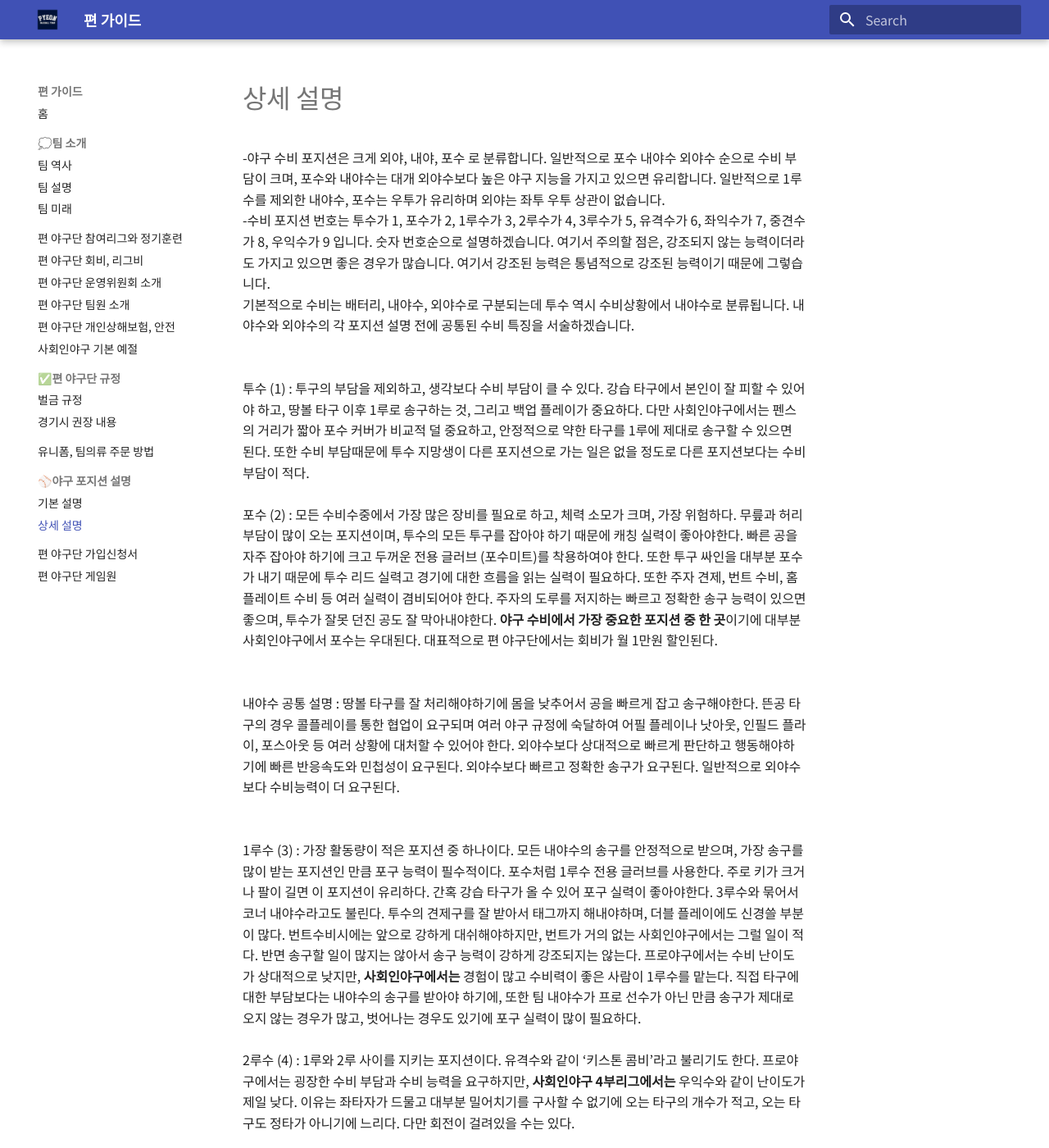
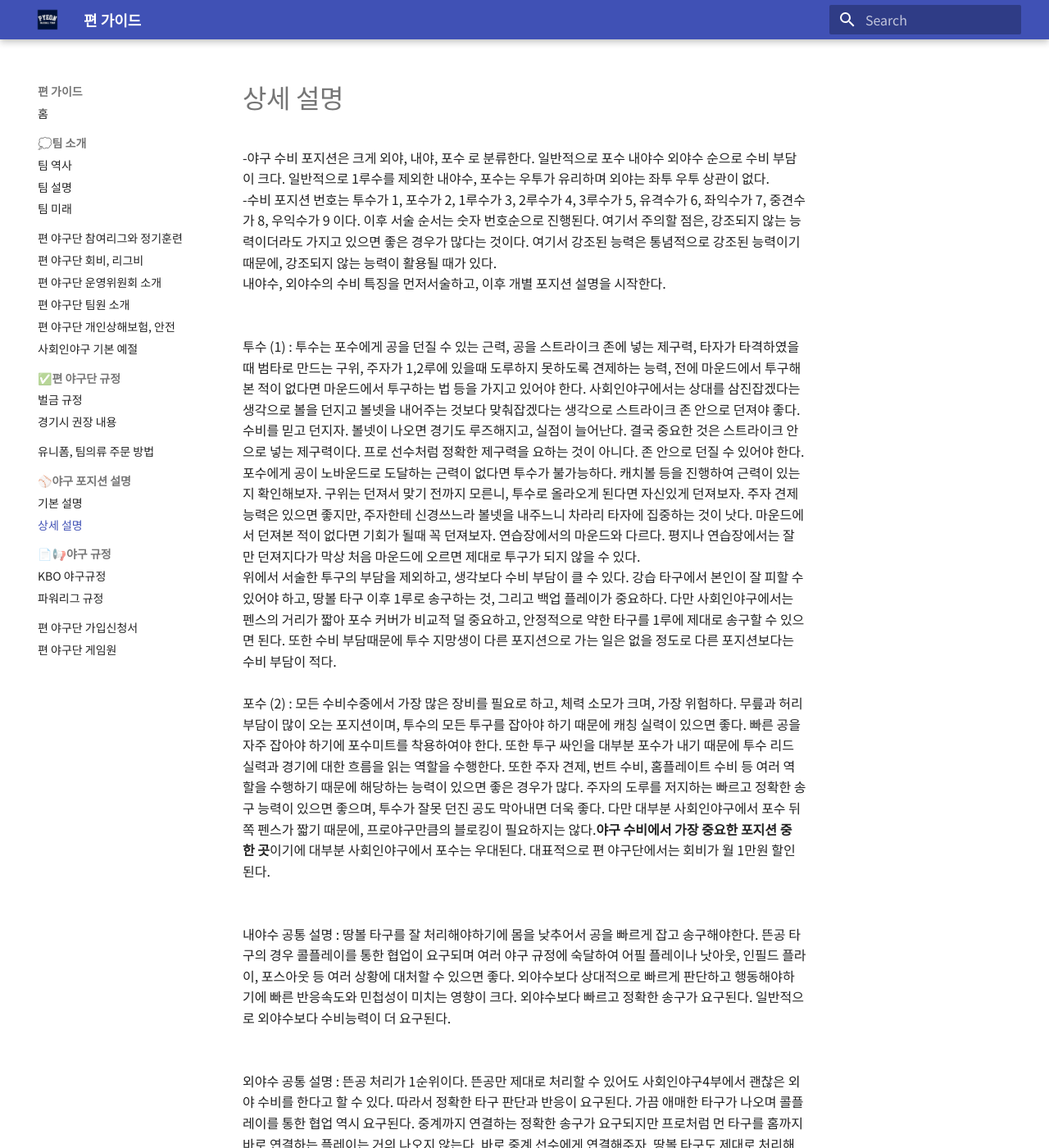
Before and after one commit to BlueChance/pyeon_guide, an MkDocs documentation site: the page built from docs/about_position/position.md, in a window 1280 px wide and 1400 px high. Shown: the whole window at 82% size. Built offline with MkDocs 1.6.1 and Material for MkDocs 9.7.7, drawn with Linux system fonts in a browser that asks for light colours; some of the changed text lies outside the part shown.

Commit message:
change like my bro says

```diff
--- a/docs/about_position/position.md
+++ b/docs/about_position/position.md
@@ -1,29 +1,31 @@
--야구 수비 포지션은 크게 외야, 내야, 포수 로 분류합니다. 일반적으로 포수 내야수 외야수 순으로 수비 부담이 크며, 포수와 내야수는 대개 외야수보다 높은 야구 지능을 가지고 있으면 유리합니다. 일반적으로 1루수를 제외한 내야수, 포수는 우투가 유리하며 외야는 좌투 우투 상관이 없습니다.<br>
--수비 포지션 번호는 투수가 1, 포수가 2, 1루수가 3, 2루수가 4, 3루수가 5, 유격수가 6, 좌익수가 7, 중견수가 8, 우익수가 9 입니다. 숫자 번호순으로 설명하겠습니다. 여기서 주의할 점은, 강조되지 않는 능력이더라도 가지고 있으면 좋은 경우가 많습니다. 여기서 강조된 능력은 통념적으로 강조된 능력이기 때문에 그렇습니다.<br>
-기본적으로 수비는 배터리, 내야수, 외야수로 구분되는데 투수 역시 수비상황에서 내야수로 분류됩니다. 내야수와 외야수의 각 포지션 설명 전에 공통된 수비 특징을 서술하겠습니다.<br>
+-야구 수비 포지션은 크게 외야, 내야, 포수 로 분류한다. 일반적으로 포수 내야수 외야수 순으로 수비 부담이 크다. 일반적으로 1루수를 제외한 내야수, 포수는 우투가 유리하며 외야는 좌투 우투 상관이 없다.<br>
+-수비 포지션 번호는 투수가 1, 포수가 2, 1루수가 3, 2루수가 4, 3루수가 5, 유격수가 6, 좌익수가 7, 중견수가 8, 우익수가 9 이다. 이후 서술 순서는 숫자 번호순으로 진행된다. 여기서 주의할 점은, 강조되지 않는 능력이더라도 가지고 있으면 좋은 경우가 많다는 것이다. 여기서 강조된 능력은 통념적으로 강조된 능력이기 때문에, 강조되지 않는 능력이 활용될 때가 있다.<br> 내야수, 외야수의 수비 특징을 먼저서술하고, 이후 개별 포지션 설명을 시작한다.<br>
 <br>
 <br>
-투수 (1) : 투구의 부담을 제외하고, 생각보다 수비 부담이 클 수 있다. 강습 타구에서 본인이 잘 피할 수 있어야 하고, 땅볼 타구 이후 1루로 송구하는 것, 그리고 백업 플레이가 중요하다. 다만 사회인야구에서는 펜스의 거리가 짧아 포수 커버가 비교적 덜 중요하고, 안정적으로 약한 타구를 1루에 제대로 송구할 수 있으면 된다. 또한 수비 부담때문에 투수 지망생이 다른 포지션으로 가는 일은 없을 정도로 다른 포지션보다는 수비 부담이 적다.<br>
+투수 (1) : 투수는 포수에게 공을 던질 수 있는 근력, 공을 스트라이크 존에 넣는 제구력, 타자가 타격하였을 때 범타로 만드는 구위, 주자가 1,2루에 있을때 도루하지 못하도록 견제하는 능력, 전에 마운드에서 투구해본 적이 없다면 마운드에서 투구하는 법 등을 가지고 있어야 한다. 사회인야구에서는 상대를 삼진잡겠다는 생각으로 볼을 던지고 볼넷을 내어주는 것보다 맞춰잡겠다는 생각으로 스트라이크 존 안으로 던져야 좋다. 수비를 믿고 던지자. 볼넷이 나오면 경기도 루즈해지고, 실점이 늘어난다. 결국 중요한 것은 스트라이크 안으로 넣는 제구력이다. 프로 선수처럼 정확한 제구력을 요하는 것이 아니다. 존 안으로 던질 수 있어야 한다. 포수에게 공이 노바운드로 도달하는 근력이 없다면 투수가 불가능하다. 캐치볼 등을 진행하여 근력이 있는지 확인해보자. 구위는 던져서 맞기 전까지 모른니, 투수로 올라오게 된다면 자신있게 던져보자. 주자 견제 능력은 있으면 좋지만, 주자한테 신경쓰느라 볼넷을 내주느니 차라리 타자에 집중하는 것이 낫다. 마운드에서 던져본 적이 없다면 기회가 될때 꼭 던져보자. 연습장에서의 마운드와 다르다. 평지나 연습장에서는 잘만 던져지다가 막상 처음 마운드에 오르면 제대로 투구가 되지 않을 수 있다.<br>
+위에서 서술한 투구의 부담을 제외하고, 생각보다 수비 부담이 클 수 있다. 강습 타구에서 본인이 잘 피할 수 있어야 하고, 땅볼 타구 이후 1루로 송구하는 것, 그리고 백업 플레이가 중요하다. 다만 사회인야구에서는 펜스의 거리가 짧아 포수 커버가 비교적 덜 중요하고, 안정적으로 약한 타구를 1루에 제대로 송구할 수 있으면 된다. 또한 수비 부담때문에 투수 지망생이 다른 포지션으로 가는 일은 없을 정도로 다른 포지션보다는 수비 부담이 적다.<br>
 <br>
-포수 (2) : 모든 수비수중에서 가장 많은 장비를 필요로 하고, 체력 소모가 크며, 가장 위험하다. 무릎과 허리 부담이 많이 오는 포지션이며, 투수의 모든 투구를 잡아야 하기 때문에 캐칭 실력이 좋아야한다. 빠른 공을 자주 잡아야 하기에 크고 두꺼운 전용 글러브 (포수미트)를 착용하여야 한다. 또한 투구 싸인을 대부분 포수가 내기 때문에 투수 리드 실력고 경기에 대한 흐름을 읽는 실력이 필요하다. 또한 주자 견제, 번트 수비, 홈플레이트 수비 등 여러 실력이 겸비되어야 한다. 주자의 도루를 저지하는 빠르고 정확한 송구 능력이 있으면 좋으며, 투수가 잘못 던진 공도 잘 막아내야한다. <strong>야구 수비에서 가장 중요한 포지션 중 한 곳</strong>이기에 대부분 사회인야구에서 포수는 우대된다. 대표적으로 편 야구단에서는 회비가 월 1만원 할인된다.<br>
+포수 (2) : 모든 수비수중에서 가장 많은 장비를 필요로 하고, 체력 소모가 크며, 가장 위험하다. 무릎과 허리 부담이 많이 오는 포지션이며, 투수의 모든 투구를 잡아야 하기 때문에 캐칭 실력이 있으면 좋다. 빠른 공을 자주 잡아야 하기에 포수미트를 착용하여야 한다. 또한 투구 싸인을 대부분 포수가 내기 때문에 투수 리드 실력과 경기에 대한 흐름을 읽는 역할을 수행한다. 또한 주자 견제, 번트 수비, 홈플레이트 수비 등 여러 역할을 수행하기 때문에 해당하는 능력이 있으면 좋은 경우가 많다. 주자의 도루를 저지하는 빠르고 정확한 송구 능력이 있으면 좋으며, 투수가 잘못 던진 공도 막아내면 더욱 좋다. 다만 대부분 사회인야구에서 포수 뒤쪽 펜스가 짧기 때문에, 프로야구만큼의 블로킹이 필요하지는 않다.<strong>야구 수비에서 가장 중요한 포지션 중 한 곳</strong>이기에 대부분 사회인야구에서 포수는 우대된다. 대표적으로 편 야구단에서는 회비가 월 1만원 할인된다.<br>
 <br>
 <br>
-내야수 공통 설명 : 땅볼 타구를 잘 처리해야하기에 몸을 낮추어서 공을 빠르게 잡고 송구해야한다. 뜬공 타구의 경우 콜플레이를 통한 협업이 요구되며 여러 야구 규정에 숙달하여 어필 플레이나 낫아웃, 인필드 플라이, 포스아웃 등 여러 상황에 대처할 수 있어야 한다. 외야수보다 상대적으로 빠르게 판단하고 행동해야하기에 빠른 반응속도와 민첩성이 요구된다. 외야수보다 빠르고 정확한 송구가 요구된다. 일반적으로 외야수보다 수비능력이 더 요구된다.<br>
+내야수 공통 설명 : 땅볼 타구를 잘 처리해야하기에 몸을 낮추어서 공을 빠르게 잡고 송구해야한다. 뜬공 타구의 경우 콜플레이를 통한 협업이 요구되며 여러 야구 규정에 숙달하여 어필 플레이나 낫아웃, 인필드 플라이, 포스아웃 등 여러 상황에 대처할 수 있으면 좋다. 외야수보다 상대적으로 빠르게 판단하고 행동해야하기에 빠른 반응속도와 민첩성이 미치는 영향이 크다. 외야수보다 빠르고 정확한 송구가 요구된다. 일반적으로 외야수보다 수비능력이 더 요구된다.<br>
 <br>
 <br>
-1루수 (3) : 가장 활동량이 적은 포지션 중 하나이다. 모든 내야수의 송구를 안정적으로 받으며, 가장 송구를 많이 받는 포지션인 만큼 포구 능력이 필수적이다. 포수처럼 1루수 전용 글러브를 사용한다. 주로 키가 크거나 팔이 길면 이 포지션이 유리하다. 간혹 강습 타구가 올 수 있어 포구 실력이 좋아야한다. 3루수와 묶어서 코너 내야수라고도 불린다. 투수의 견제구를 잘 받아서 태그까지 해내야하며, 더블 플레이에도 신경쓸 부분이 많다. 번트수비시에는 앞으로 강하게 대쉬해야하지만, 번트가 거의 없는 사회인야구에서는 그럴 일이 적다. 반면 송구할 일이 많지는 않아서 송구 능력이 강하게 강조되지는 않는다. 프로야구에서는 수비 난이도가 상대적으로 낮지만, <strong>사회인야구에서는</strong> 경험이 많고 수비력이 좋은 사람이 1루수를 맡는다. 직접 타구에 대한 부담보다는 내야수의 송구를 받아야 하기에, 또한 팀 내야수가 프로 선수가 아닌 만큼 송구가 제대로 오지 않는 경우가 많고, 벗어나는 경우도 있기에 포구 실력이 많이 필요하다.<br>
-<br>
-2루수 (4) : 1루와 2루 사이를 지키는 포지션이다. 유격수와 같이 ‘키스톤 콤비’라고 불리기도 한다. 프로야구에서는 굉장한 수비 부담과 수비 능력을 요구하지만, <strong>사회인야구 4부리그에서는</strong> 우익수와 같이 난이도가 제일 낮다. 이유는 좌타자가 드물고 대부분 밀어치기를 구사할 수 없기에 오는 타구의 개수가 적고, 오는 타구도 정타가 아니기에 느리다. 다만 회전이 걸려있을 수는 있다.<br>
-<br>
-3루수 (5) : 프로야구에서는 내야수 중 가장 수비범위가 적은 편이며 1루를 제외하고 가장 수비 상황이 적지만, <strong>사회인 야구에서</strong> 최고 난이도를 요구하는 포지션 중 하나이다. 우타자가 많고 당겨쳐지는 타구가 많은 사회인야구에서 강한 타구가 가장 많이 날아오는 포지션이며, 빠른 타구을 잡아낼 만큼 빠른 반응속도, 1루까지 안정적으로 던질 강한 어깨와 정확한 송구가 필수적으로 요구된다. 보통 포수,1루수,유격수와 같이 경험이 많고 수비 실력이 있는 사람이 자주 맡는다.<br>
-<br>
-유격수 (6) : <strong>프로에서나 사회인야구에서나</strong> 포수를 제외하고 <strong>가장 중요한 수비 위치</strong>이다. 3루수와 같이 가장 많은 타구를 처리하며, 포구, 송구, 센스, 주력 등 여러 요소가 모두 필요하다. 2루수와의 더블 플레이 호흡, 중계 플레이에서도 핵심적인 역할을 한다. 내야수들의 리더이기도 하다. 활동량이 많아 체력 역시 많이 요구된다. 종합적으로 ‘수비를 제일 잘한다’는 선수가 맡는다.<br>
-<br>
-외야수 공통 설명 : 뜬공 처리가 1순위이다. 뜬공만 제대로 처리할 수 있어도 사회인야구4부에서 괜찮은 외야 수비를 한다고 할 수 있다. 따라서 정확한 타구 판단과 반응이 요구된다. 가끔 애매한 타구가 나오며 콜플레이를 통한 협업 역시 요구된다. 중계까지 연결하는 정확한 송구가 요구되지만 프로처럼 먼 타구를 홈까지 바로 연결하는 플레이는 거의 나오지 않는다. 땅볼 타구도 제대로 처리해야하는데, 내야수와 달리 빠른 타구를 처리하기보다 굴러오는 타구를 정확하게 처리하는 경우가 더 많다. 외야수는 뒤에 백업 플레이가 오기 힘드므로 상대적으로 쉬운 타구지만 실책이 더 뼈아픈 경우가 많다. 그 외 내야수가 처리할 타구의 경우에도 외야에서 백업플레이를 필수적으로 와주어야 한다.<br>
+외야수 공통 설명 : 뜬공 처리가 1순위이다. 뜬공만 제대로 처리할 수 있어도 사회인야구4부에서 괜찮은 외야 수비를 한다고 할 수 있다. 따라서 정확한 타구 판단과 반응이 요구된다. 가끔 애매한 타구가 나오며 콜플레이를 통한 협업 역시 요구된다. 중계까지 연결하는 정확한 송구가 요구되지만 프로처럼 먼 타구를 홈까지 바로 연결하는 플레이는 거의 나오지 않는다. 바로 중계 선수에게 연결해주자. 땅볼 타구도 제대로 처리해야하는데, 내야수와 달리 빠른 타구를 처리하기보다 굴러오는 타구를 정확하게 처리하는 경우가 더 많다. 의외로 힘든 타구는 본인 바로 앞에서 떨어지는 타구. 되도록이면 뒤로 빠지지 않게 안정적으로 처리해주자. 외야수는 뒤에 백업 플레이가 오기 힘드므로 내야수보다 실책이 더 뼈아픈 경우가 많다. 순식간에 안타가 3루타, 홈런으로 둔갑해버린다. 그 외 내야수가 처리할 타구의 경우에도 외야에서 백업플레이를 필수적으로 와주어야 한다. 3루수의 경우에는 좌익수가, 유격수는 좌익/중견수가, 2루수는 우익/중견수가, 1루수는 우익수가 백업을 가주는 것이 좋다.<br>
 <br>
 <br>
-좌익수 (7) : 프로야구에서는 타구 처리가 1루수 다음으로 쉽다. 또한 강한 어깨가 요구되지도 않다. 프로에서는 가장 수비를 못하는 선수가 맡는 포지션이다. 하지만 <strong>사회인야구에서는</strong> 좌타자가 거의 없고 대부분 우타자이며 밀어치기가 거의 없기에 많은 타구를 처리해야한다. 정확한 뜬공 타구 판단과 캐칭 능력이 좋아야하며 땅볼 타구를 안정적으로 포구한 이후 중계로 정확하게 던져야 한다. 또한 3루수나 유격수 땅볼이 올 경우 수비 백업을 늘 가주어야 하기에 활동량이 은근 많은 편이다. 좌중앙의 타구를 중견수가 처리할 것 같아도 백업을 가주어야 한다.<br>
+1루수 (3) : 가장 활동량이 적은 포지션 중 하나이다. 모든 내야수의 송구를 안정적으로 받으며, 가장 송구를 많이 받는 포지션인 만큼 포구 능력이 필수적이다. 포수처럼 1루수 전용 미트를 사용한다. 주로 키가 크거나 팔이 길면 이 포지션이 유리하다. 간혹 강습 타구가 올 수 있어 포구 실력이 좋아야한다. 3루수와 묶어서 코너 내야수라고도 불린다. 투수의 견제구를 빠트리지 말아야 하며, 태그까지 해내면 좋다. 이른바 '따닥'을 할 수 있으면 좋다. (따닥이란 백핸드 숏바운드 캐치 이다.) 또한 더블 플레이에도 신경쓸 부분이 많다. 번트수비시에는 앞으로 강하게 대쉬해야하지만, 번트가 거의 없는 사회인야구에서는 그럴 일이 적다. 반면 송구할 일이 많지 않아서 송구 능력이 강하게 강조되지는 않는다. 프로야구에서는 수비 난이도가 상대적으로 낮지만, <strong>사회인야구에서는</strong> 경험이 많고 수비력이 좋은 사람이 1루수를 맡는다. 직접 타구에 대한 부담보다는 내야수의 송구를 받아야 하기에, 또한 팀 내야수가 프로 선수가 아닌 만큼 송구가 제대로 오지 않는 경우가 많고, 벗어나는 경우도 있기에 포구 거리가 크면 좋고, 포구 실력도 좋으면 많이 유리하다.<br>
 <br>
-중견수 (8) : <strong>외야수의 리더</strong>. 외야 전체를 커버한다고 해도 무리가 없을 정도로 넓은 수비범위가 요구된다.  다른 외야수와 마찬가지로 뜬공, 땅볼 처리에 능숙해야하며 좌우측 가리지 않고 넓은 범위를 수비해야하기에 발이 빠를수록 유리하다. 좌익수와 우익수 모두에게 백업 플레이를 가주어야 한다. 리더인만큼 다른 외야수를 지휘하는 능력도 있으면 좋다.<br>
+2루수 (4) : 1루와 2루 사이를 지키는 포지션이다. 유격수와 같이 ‘키스톤 콤비’라고 불리기도 한다. 프로야구에서는 굉장한 수비 부담과 수비 능력을 요구하지만, <strong>사회인야구 4부리그에서는</strong> 우익수와 같이 난이도가 제일 낮다. 이유는 좌타자가 드물고 대부분 밀어치기를 구사할 수 없기에 오는 타구의 개수가 적고, 오는 타구도 정타가 아니기에 느리다. 다만 회전이 걸려있을 수는 있다. 유격수처럼 우측이나 중앙 외야로 공이 날라갔을 경우 중계 플레이를 해주어야 한다.<br>
+<br>
+3루수 (5) : 프로야구에서는 내야수 중 가장 수비범위가 적은 편이며 1루를 제외하고 가장 수비 상황이 적지만, <strong>사회인 야구에서</strong> 최고 난이도를 요구하는 포지션 중 하나이다. 우타자가 많고 당겨쳐지는 타구가 많은 사회인야구에서 강한 타구가 가장 많이 날아오는 포지션이며, 빠른 타구을 잡아낼 만큼 빠른 반응속도, 1루까지 안정적으로 던질 강한 어깨와 정확한 송구와 같은 능력이 있으면 좋다. 보통 포수,1루수,유격수와 같이 경험이 많고 수비 실력이 있는 사람이 자주 맡는다.<br>
+<br>
+유격수 (6) : <strong>프로에서나 사회인야구에서나</strong> 포수를 제외하고 <strong>가장 중요한 수비 위치</strong>이다. 3루수와 같이 가장 많은 타구를 처리하며, 포구, 송구, 센스, 주력 등 여러 요소가 종합적으로 유리하게 작용하니 해당하는 능력이 있으면 매우 좋다. 2루수와의 더블 플레이 호흡, 중계 플레이에서도 핵심적인 역할을 한다. 좌측이나 중앙에 타구가 갔을 경우 중계를 직접 한다. 또한 내야수들의 리더이기도 하다. 활동량이 많아 체력 역시 많이 요구된다. 종합적으로 ‘수비를 제일 잘한다’는 선수가 맡는 경우가 많다.<br>
+<br>
+<br>
+<br>
+좌익수 (7) : 프로야구에서는 타구 처리가 1루수 다음으로 쉽다. 또한 강한 어깨가 요구되지도 않다. 프로에서는 가장 수비를 못하는 선수가 맡는 포지션이다. 하지만 <strong>사회인야구에서는</strong> 좌타자가 거의 없고 대부분 우타자이며 밀어치기가 거의 없기에 많은 타구를 처리해야한다. 정확한 뜬공 타구 판단과 캐칭 능력이 좋으면 유리하며 땅볼 타구를 안정적으로 포구한 이후 중계로 정확하게 던질 수 있으면 좋다. 또한 3루수나 유격수 땅볼이 올 경우 수비 백업을 늘 가주어야 하기에 활동량이 은근 많은 편이다. 좌중앙의 타구를 중견수가 처리할 것 같아도 백업을 가주어야 한다.<br>
+<br>
+중견수 (8) : <strong>외야수의 리더</strong>. 외야 전체를 커버한다고 해도 무리가 없을 정도로 넓은 수비범위를 가지고 있으면 유리하다. 또한 다른 외야수와 마찬가지로 뜬공, 땅볼 처리에 능숙하면 유리하며 좌우측 가리지 않고 넓은 범위를 수비해야하기에 발이 빠를수록 유리하다. 좌익수와 우익수 모두에게 백업 플레이를 가주어야 한다. 또한 2루에 백업을 가주어야 한다. 그냥 공이 내야에 있으면 2루에, 외야로 가면 그 공으로 간다고 생각하면 편하다. 리더인만큼 다른 외야수를 지휘하는 능력도 있으면 좋다.<br>
 <br>
 우익수 (9) : <strong>사회인야구를 통틀어서</strong> 가장 수비가 적은 포지션. 다만 오는 타구는 대부분 우타자의 밀려치기이므로 회전이 많이 걸려있기에 난이도가 높다. 수비 빈도가 제일 적어 부담이 적은 케이스. 야구 초보일 경우 주로 선택되는 포지션이다. 다만 수비 횟수가 너무 적은데다가 가뜩이나 오는 타구 역시 난이도가 높아 처음에 이 포지션을 선택할 경우 적응이 어렵고 경기를 통한 수비실력 성장이 어려울 수 있으니 주의할것.
--- a/mkdocs.yml
+++ b/mkdocs.yml
@@ -41,5 +41,8 @@
   - ⚾야구 포지션 설명:
      - 기본 설명: about_position/basic_position.md
      - 상세 설명: about_position/position.md
+  - 📄📢야구 규정:
+     - KBO 야구규정: baseballrules/2024kborules.md
+     - 파워리그 규정: baseballrules/2025powerleaguerules.md
   - 편 야구단 가입신청서: join/how_to_get_in_pyeon.md
   - 편 야구단 게임원: gameone/gameonesite.md
```
Also changed, not shown: docs/about_position/basic_position.md (+7 -5 lines), docs/baseballrules/2024kborules.md (added, +13 -0 lines), docs/baseballrules/2025powerleaguerules.md (added, +13 -0 lines), docs/index.md (+1 -1 lines), docs/join/how_to_get_in_pyeon.md (+13 -2 lines), docs/team_introducing/team_introducing_executives.md (+2 -0 lines), docs/team_introducing/2025pyeon_executives.png (added).
